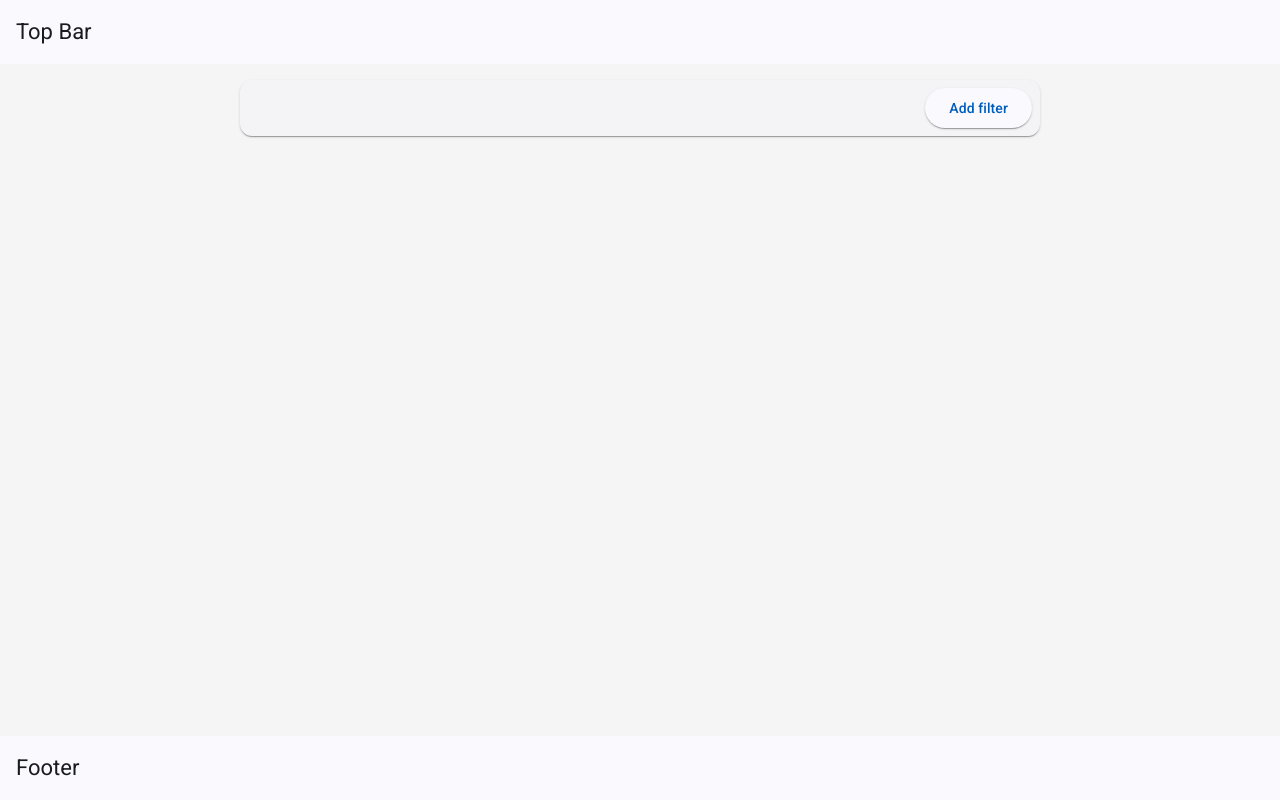
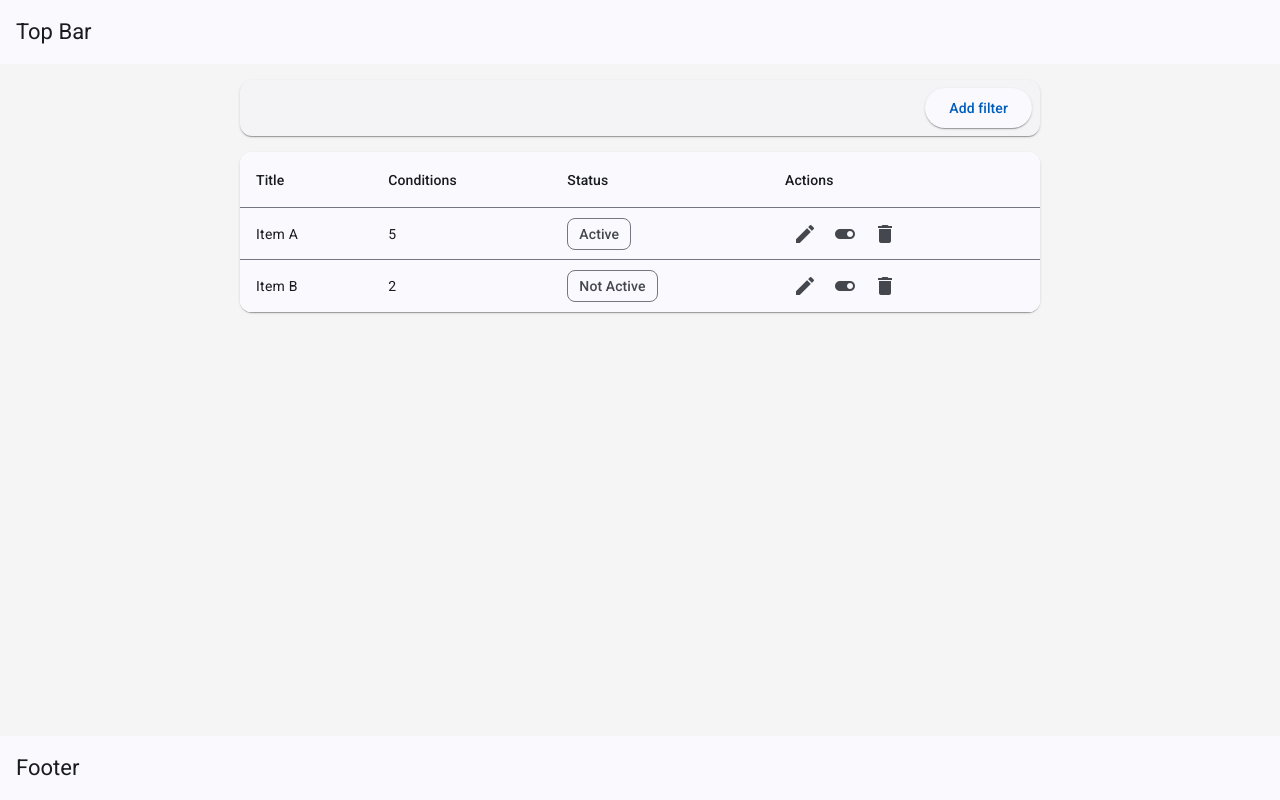
Before and after one commit to walfram/filters-mvp, an Angular app: page / in a window 1280 px wide. Built offline with nearby package versions, Linux system fonts and the light colour scheme.

Commit message:
Add FilterTableComponent and integrate with HomeComponent
- Created `FilterTableComponent` with template, style, and spec files.
- Integrated `FilterTableComponent` into `HomeComponent` template and updated imports.
- Styled layout using `.container` class for spacing between components.

```diff
--- /dev/null
+++ b/src/app/home/filter-list/filter-table.component.css
@@ -0,0 +1,3 @@
+.table-card {
+  overflow: auto; /* optional: adds scroll if table overflows */
+}
--- /dev/null
+++ b/src/app/home/filter-list/filter-table.component.html
@@ -0,0 +1,49 @@
+<mat-card class="table-card">
+
+  <table mat-table [dataSource]="dataSource" class="mat-elevation-z1">
+
+    <!-- Title Column -->
+    <ng-container matColumnDef="title">
+      <th mat-header-cell *matHeaderCellDef> Title</th>
+      <td mat-cell *matCellDef="let item"> {{ item.title }}</td>
+    </ng-container>
+
+    <!-- Conditions Column -->
+    <ng-container matColumnDef="conditions">
+      <th mat-header-cell *matHeaderCellDef> Conditions</th>
+      <td mat-cell *matCellDef="let item"> {{ item.conditions }}</td>
+    </ng-container>
+
+    <!-- Status Column -->
+    <ng-container matColumnDef="status">
+      <th mat-header-cell *matHeaderCellDef> Status</th>
+      <td mat-cell *matCellDef="let item">
+        <mat-chip color="{{ item.status === 'Active' ? 'primary' : 'warn' }}">
+          {{ item.status }}
+        </mat-chip>
+      </td>
+    </ng-container>
+
+    <!-- Actions Column -->
+    <ng-container matColumnDef="actions">
+      <th mat-header-cell *matHeaderCellDef> Actions</th>
+      <td mat-cell *matCellDef="let item">
+        <button mat-icon-button color="primary" (click)="editItem(item)">
+          <mat-icon>edit</mat-icon>
+        </button>
+        <button mat-icon-button color="accent" (click)="toggleStatus(item)">
+          <mat-icon>toggle_on</mat-icon>
+        </button>
+        <button mat-icon-button color="warn" (click)="deleteItem(item)">
+          <mat-icon>delete</mat-icon>
+        </button>
+      </td>
+    </ng-container>
+
+    <!-- Header and Row Definitions -->
+    <tr mat-header-row *matHeaderRowDef="displayedColumns"></tr>
+    <tr mat-row *matRowDef="let row; columns: displayedColumns;"></tr>
+
+  </table>
+
+</mat-card>
--- /dev/null
+++ b/src/app/home/filter-list/filter-table.component.ts
@@ -0,0 +1,61 @@
+import { Component } from '@angular/core';
+import {
+  MatCell,
+  MatCellDef,
+  MatColumnDef,
+  MatHeaderCell,
+  MatHeaderCellDef,
+  MatHeaderRow,
+  MatHeaderRowDef,
+  MatRow,
+  MatRowDef,
+  MatTable
+} from '@angular/material/table';
+import {MatChip} from '@angular/material/chips';
+import {MatIconButton} from '@angular/material/button';
+import {MatIcon} from '@angular/material/icon';
+import {MatCard} from '@angular/material/card';
+
+@Component({
+  selector: 'app-filter-table',
+  imports: [
+    MatTable,
+    MatChip,
+    MatHeaderCell,
+    MatCell,
+    MatHeaderCellDef,
+    MatCellDef,
+    MatColumnDef,
+    MatIconButton,
+    MatIcon,
+    MatHeaderRow,
+    MatRow,
+    MatHeaderRowDef,
+    MatRowDef,
+    MatCard,
+  ],
+  templateUrl: './filter-table.component.html',
+  styleUrl: './filter-table.component.css'
+})
+export class FilterTableComponent {
+  displayedColumns: string[] = ['title', 'conditions', 'status', 'actions'];
+
+  dataSource = [
+    { title: 'Item A', conditions: 5, status: 'Active' },
+    { title: 'Item B', conditions: 2, status: 'Not Active' },
+    // Add more items as needed
+  ];
+
+  editItem(item: any) {
+    console.log('Edit', item);
+    // your logic
+  }
+
+  toggleStatus(item: any) {
+    item.status = item.status === 'Active' ? 'Not Active' : 'Active';
+  }
+
+  deleteItem(item: any) {
+    this.dataSource = this.dataSource.filter(i => i !== item);
+  }
+}
--- a/src/app/home/home.component.css
+++ b/src/app/home/home.component.css
@@ -0,0 +1,5 @@
+.container {
+  display: flex;
+  flex-direction: column;
+  gap: 16px;
+}
--- a/src/app/home/home.component.html
+++ b/src/app/home/home.component.html
@@ -1,2 +1,4 @@
-
-<app-filter-actions></app-filter-actions>
+<div class="container">
+  <app-filter-actions></app-filter-actions>
+  <app-filter-table></app-filter-table>
+</div>
--- a/src/app/home/home.component.ts
+++ b/src/app/home/home.component.ts
@@ -1,10 +1,12 @@
-import { Component } from '@angular/core';
+import {Component} from '@angular/core';
 import {FilterActionsComponent} from './filter-actions/filter-actions.component';
+import {FilterTableComponent} from './filter-list/filter-table.component';
 
 @Component({
   selector: 'app-home',
   imports: [
-    FilterActionsComponent
+    FilterActionsComponent,
+    FilterTableComponent
   ],
   templateUrl: './home.component.html',
   styleUrl: './home.component.css'
```
Also changed, not shown: 1 other file (tests, documents, lock files or other folders).
